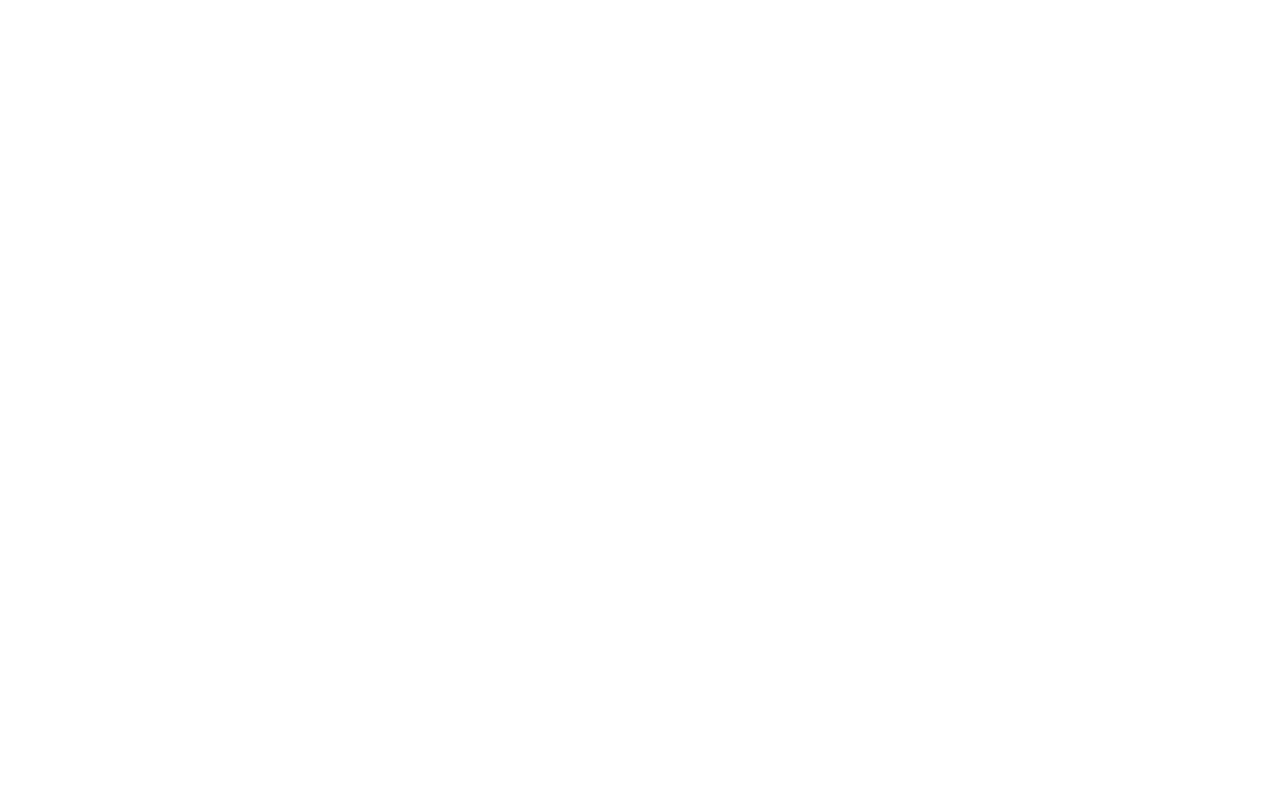
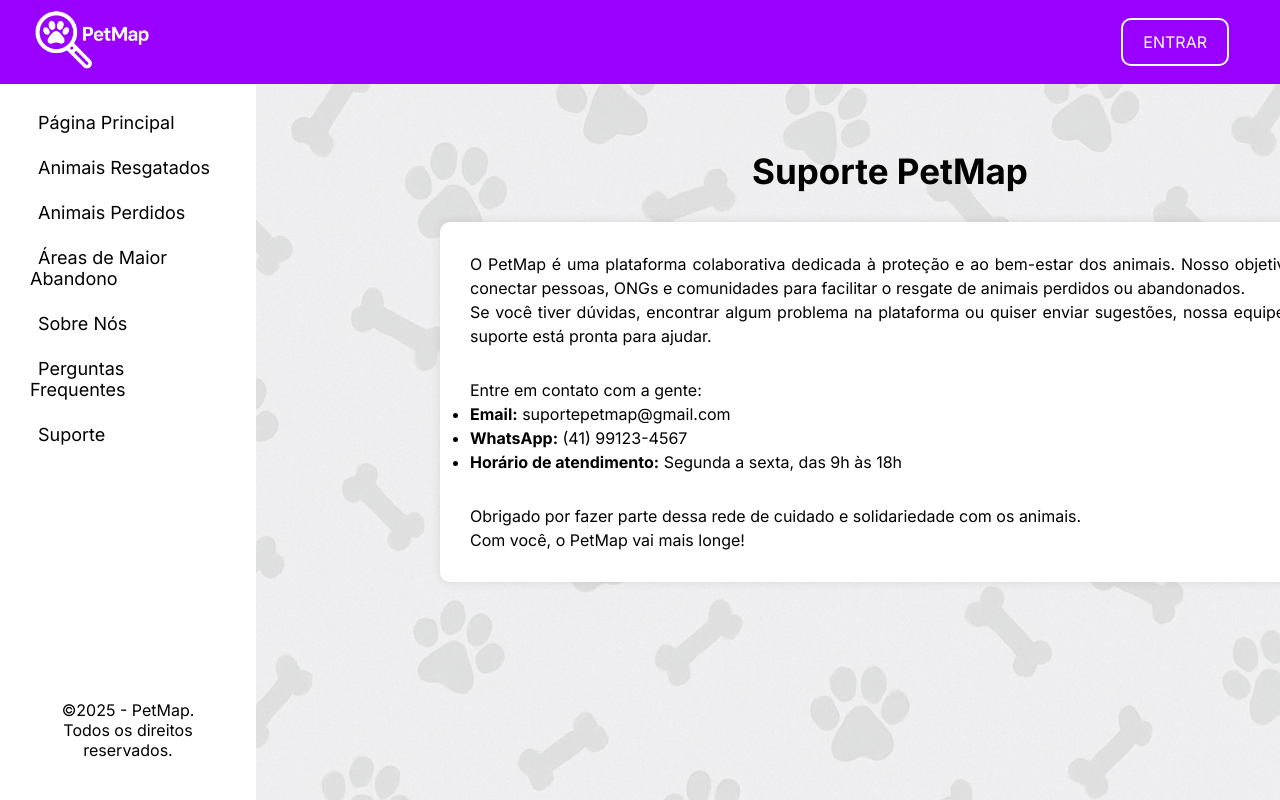
Before and after one commit to arthurpansera/PetMap, a PHP site: page /src/assets/pages/support.php in a window 1280 px wide. Before the commit the page is empty. Run offline with PHP 8.4, Linux system fonts and the light colour scheme.

Commit message:
Atualização Código
Criação da página de suporte

```diff
--- a/PROJETO/src/assets/pages/profile.php
+++ b/PROJETO/src/assets/pages/profile.php
@@ -343,7 +343,7 @@
                 <?php endif; ?>
                 <li><a href="../../../index.php">Sobre Nós</a></li>
                 <li><a href="../../../index.php">Perguntas Frequentes</a></li>
-                <li><a href="../../../index.php">Suporte</a></li>
+                <li><a href="support.php">Suporte</a></li>
             </ul>
             <div class="footer">
                 <p>&copy;2025 - PetMap.</p>
--- a/PROJETO/src/assets/pages/support.php
+++ b/PROJETO/src/assets/pages/support.php
@@ -1,3 +1,32 @@
+<?php
+    include('../../../conecta_db.php');
+
+    session_start();
+    $isLoggedIn = isset($_SESSION['user_logged_in']) && $_SESSION['user_logged_in'] === true;
+    $isModerator = false;
+
+    $obj = conecta_db();
+
+    if ($isLoggedIn) {
+        $userId = $_SESSION['id_usuario'];
+
+        $query = "SELECT nome, descricao FROM usuario u
+                  JOIN perfil p ON u.id_usuario = p.id_usuario
+                  WHERE u.id_usuario = ?";
+        $stmt = $obj->prepare($query);
+        $stmt->bind_param("i", $userId);
+        $stmt->execute();
+        $userProfile = $stmt->get_result()->fetch_assoc();
+
+        if ($userProfile) {
+            $userName = $userProfile['nome'];
+            if ($userProfile['descricao'] === 'Perfil de moderador') {
+                $isModerator = true;
+            }
+        }
+    }
+?>
+
 <!DOCTYPE html>
 <html lang="en">
 <head>
@@ -7,6 +36,71 @@
     <link rel="stylesheet" href="../../styles/pages/support/support.css">
 </head>
 <body>
-
+    <header>
+        <div class="container">
+            <nav class="nav">
+                <a href="../../../index.php">
+                    <img src="../images/logo-petmap/white-logo.png" alt="Logo PetMap">
+                </a>
+                <ul class="ul">
+                    <?php if ($isLoggedIn): ?>
+                        <?php
+                            $nomes = explode(' ', trim($userName));
+                            $doisPrimeirosNomes = implode(' ', array_slice($nomes, 0, 2));
+                        ?>
+                        <li class="user-info">
+                            <p class="welcome-message">Bem-vindo, <?php echo htmlspecialchars($doisPrimeirosNomes); ?>!</p>
+                            <a class="profile-image" href="profile.php">
+                                <img src="../images/perfil-images/profile-icon.png" alt="Ícone de Perfil">
+                            </a>
+                        </li>
+                    <?php else: ?>
+                        <a class="btn" href="login.php">Entrar</a>
+                    <?php endif; ?>
+                </ul>
+            </nav>
+        </div>
+    </header>
+    <section class="options">
+        <nav class="left-menu">
+            <ul>
+                <li><a href="../../../index.php">Página Principal</a></li>
+                <li><a href="../../../index.php">Animais Resgatados</a></li>
+                <li><a href="../../../index.php">Animais Perdidos</a></li>
+                <li><a href="../../../index.php">Áreas de Maior Abandono</a></li>
+                <?php if ($isModerator): ?>
+                    <li><a href="../../../index.php">Usuários Cadastrados</a></li>
+                <?php endif; ?>
+                <li><a href="../../../index.php">Sobre Nós</a></li>
+                <li><a href="../../../index.php">Perguntas Frequentes</a></li>
+                <li><a href="support.php">Suporte</a></li>
+            </ul>
+            <div class="footer">
+                <p>&copy;2025 - PetMap.</p>
+                <p>Todos os direitos reservados.</p>
+            </div>
+        </nav>
+        <div class="content">
+            <h2>Suporte PetMap</h2>
+            <div class="support-info">
+                <div class="support-info-1">
+                    <p>O PetMap é uma plataforma colaborativa dedicada à proteção e ao bem-estar dos animais. Nosso objetivo é conectar pessoas, ONGs e comunidades para facilitar o resgate de animais perdidos ou abandonados.</p>
+                    <p>Se você tiver dúvidas, encontrar algum problema na plataforma ou quiser enviar sugestões, nossa equipe de suporte está pronta para ajudar.</p>
+                </div>
+                <div class="support-info-2">
+                    <p>Entre em contato com a gente:</p>
+                    <ul>
+                        <li><strong>Email:</strong> suportepetmap@gmail.com</li>
+                        <li><strong>WhatsApp:</strong> (41) 99123-4567</li>
+                        <li><strong>Horário de atendimento:</strong> Segunda a sexta, das 9h às 18h</li>
+                    </ul>
+                </div>
+                <div>
+                    <p>Obrigado por fazer parte dessa rede de cuidado e solidariedade com os animais.</p>
+                    <p>Com você, o PetMap vai mais longe!</p>
+                </div>
+            </div>
+        </div>
+    </section>
 </body>
 </html>
--- /dev/null
+++ b/PROJETO/src/styles/pages/support/partials/section-options.css
@@ -0,0 +1,54 @@
+.content {
+    display: flex;
+    flex-direction: column;
+    align-items: center;
+    padding: 30px;
+    border-radius: 10px;
+    text-align: center;
+    width: calc(100% - 300px);
+    max-width: 1000px;
+    height: auto;
+    margin-top: 120px;
+    box-sizing: border-box;
+}
+
+.options {
+    display: flex;
+    width: 100%;
+}
+
+.content h2 {
+    font-size: 35px;
+}
+
+.content .support-info {
+    text-align: justify;
+    background-color: #fff;
+    box-shadow: 0 0 10px rgba(0, 0, 0, 0.1);
+    padding: 30px;
+    border-radius: 10px;
+    margin: 30px auto;
+    width: 900px;
+    transition: transform 0.3s ease-in-out;
+    line-height: 1.5em;
+}
+
+.content .support-info-1 {
+    padding-bottom: 30px;
+}
+
+.content .support-info-2 {
+    padding-bottom: 30px;
+}
+
+@media (min-width: 1200px) {
+    .content {
+        margin-left: 410px;
+    }
+}
+
+@media (min-width: 1800px) {
+    .content {
+        margin-left: 600px;
+    }
+}
--- a/PROJETO/src/styles/pages/support/support.css
+++ b/PROJETO/src/styles/pages/support/support.css
@@ -0,0 +1,2 @@
+@import url(../../global/global.css);
+@import url(partials/section-options.css);
```
Also changed, not shown: PROJETO/index.php (indentation only).
